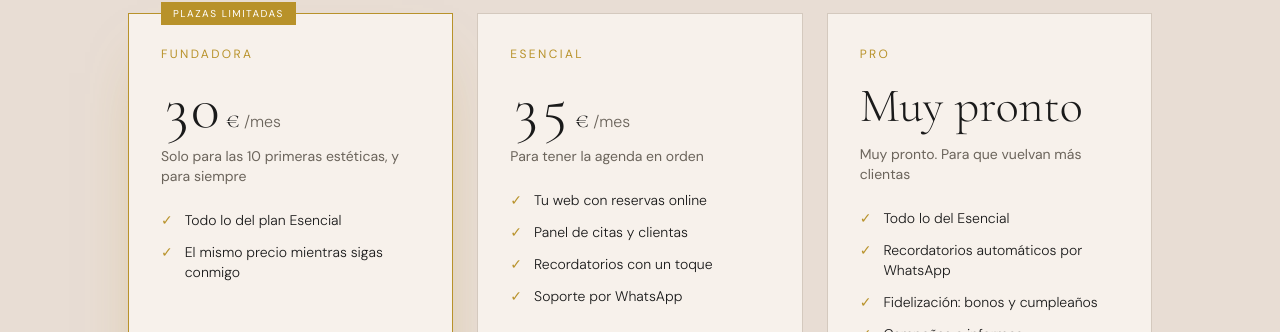
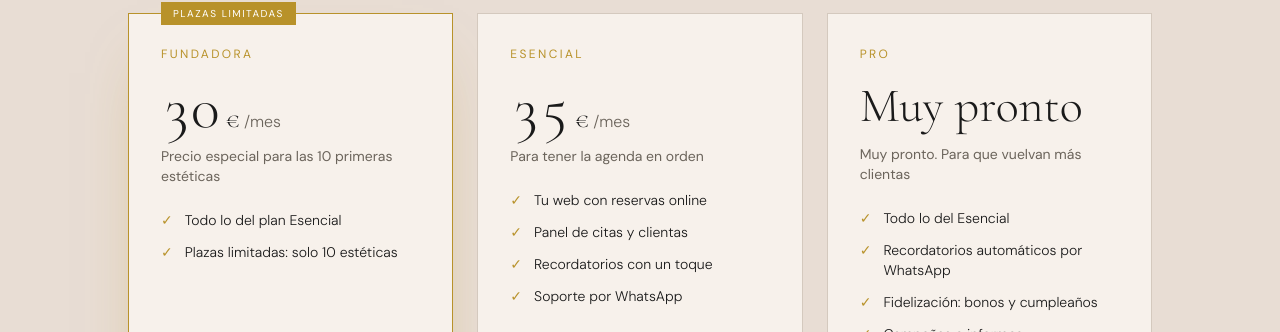
Before and after one commit to carlosalfredogarcia/estetica-web, a Next.js app: page /alfrega in a window 1280 px wide. Shown: the part 2234-2566 px from the top of the page. Built offline with nearby package versions, Linux system fonts and the light colour scheme.

Commit message:
Fundadora a 30 € sin «para siempre»
Co-Authored-By: Claude Opus 5.5 <noreply@anthropic.com>
Claude-Session: https://claude.ai/code/session_01EJB8Hn8GMxnQNcHa47p5Dq

```diff
--- a/src/app/alfrega/page.tsx
+++ b/src/app/alfrega/page.tsx
@@ -23,8 +23,8 @@ const PLANES = [
   {
     nombre: "Fundadora",
     precio: "30",
-    nota: "Solo para las 10 primeras estéticas, y para siempre",
-    items: ["Todo lo del plan Esencial", "El mismo precio mientras sigas conmigo"],
+    nota: "Precio especial para las 10 primeras estéticas",
+    items: ["Todo lo del plan Esencial", "Plazas limitadas: solo 10 estéticas"],
     destacado: true,
   },
   {
```
Also changed, not shown: 1 other file (tests, documents, lock files or other folders).
